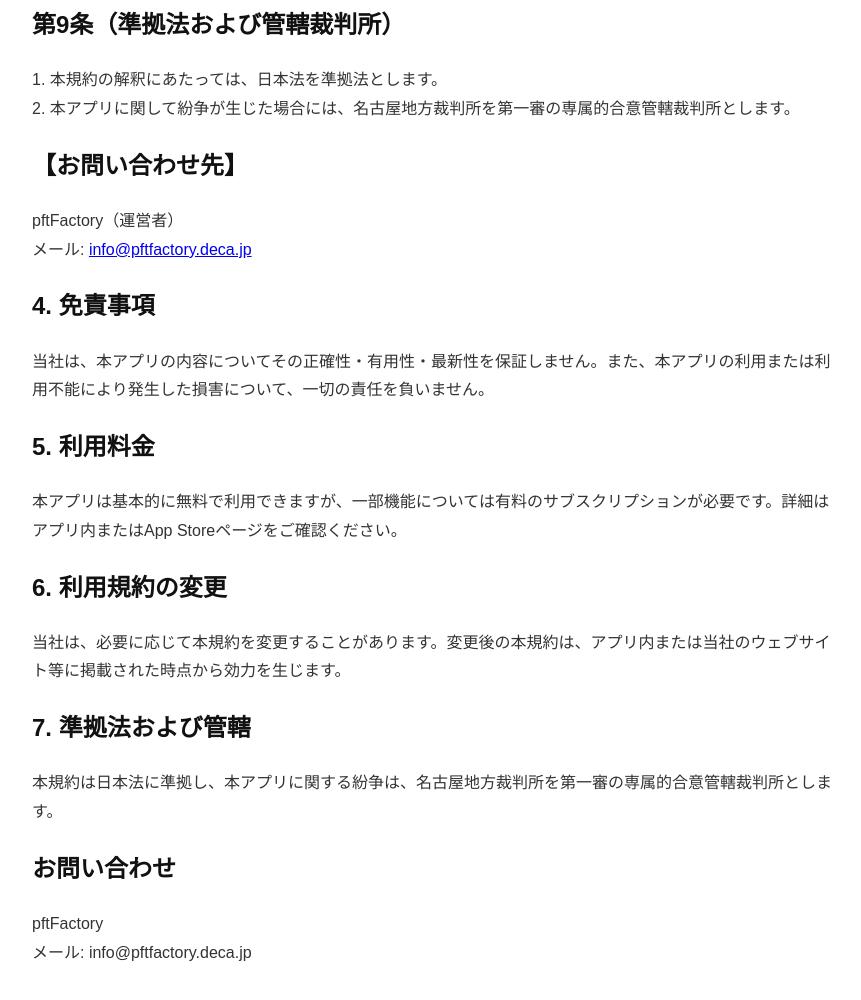
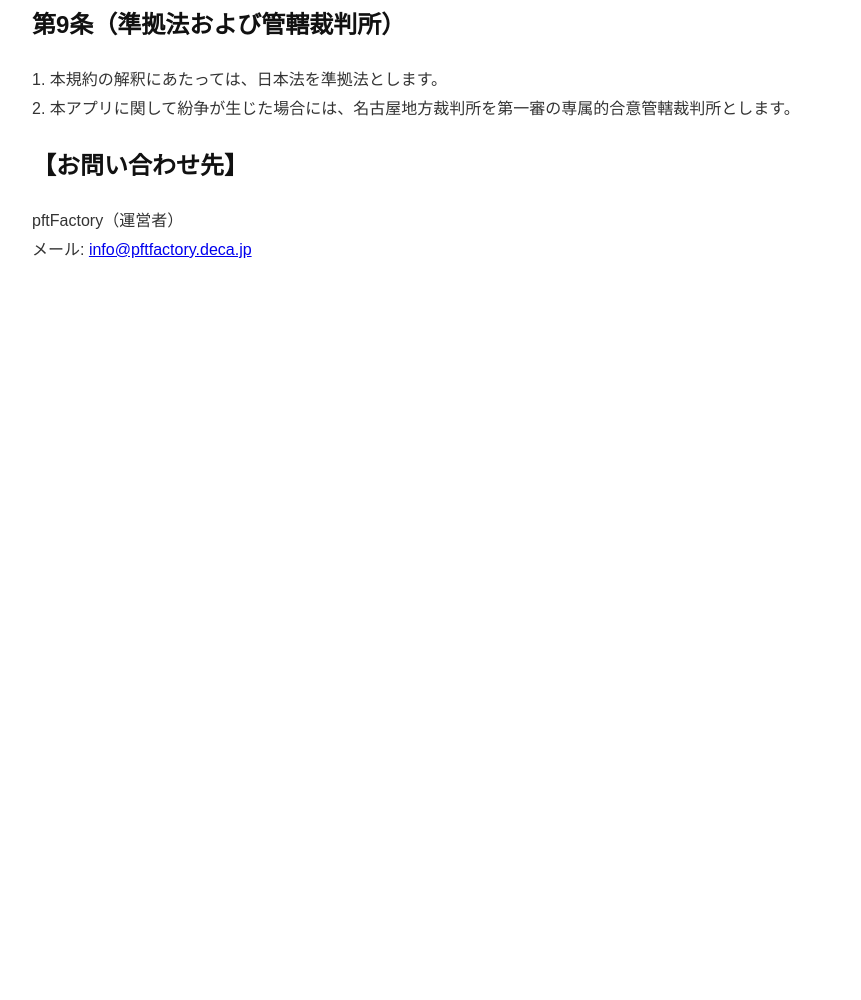
Before and after one commit to pftfactory/LIFTMePlus-EULA, a plain HTML site: page index.html in a window 1280 px wide. Shown: the part 2118-3118 px from the top of the page, without its empty margins (208-1069 px from the left). After the commit the page ends 2423 px from the top, so only its background shows below. Drawn offline with Linux system fonts and the light colour scheme.

Commit message:
Update index.html

```diff
--- a/index.html
+++ b/index.html
@@ -107,22 +107,3 @@
 
 </body>
 </html>
-
-  <h2>4. 免責事項</h2>
-  <p>当社は、本アプリの内容についてその正確性・有用性・最新性を保証しません。また、本アプリの利用または利用不能により発生した損害について、一切の責任を負いません。</p>
-
-  <h2>5. 利用料金</h2>
-  <p>本アプリは基本的に無料で利用できますが、一部機能については有料のサブスクリプションが必要です。詳細はアプリ内またはApp Storeページをご確認ください。</p>
-
-  <h2>6. 利用規約の変更</h2>
-  <p>当社は、必要に応じて本規約を変更することがあります。変更後の本規約は、アプリ内または当社のウェブサイト等に掲載された時点から効力を生じます。</p>
-
-  <h2>7. 準拠法および管轄</h2>
-  <p>本規約は日本法に準拠し、本アプリに関する紛争は、名古屋地方裁判所を第一審の専属的合意管轄裁判所とします。</p>
-
-  <h2>お問い合わせ</h2>
-  <p>pftFactory<br />
-  メール: info@pftfactory.deca.jp</p>
-
-</body>
-</html>
```
